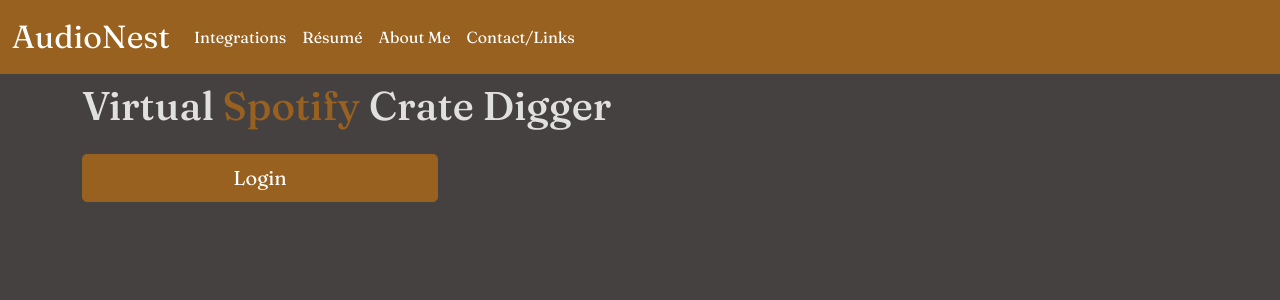
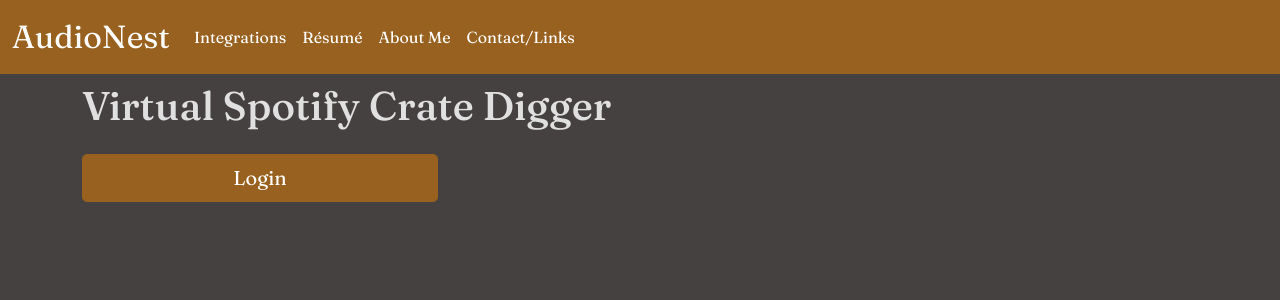
Before and after one commit to jdotglove/audionest-v2, a Next.js app: page /integrations in a window 1280 px wide. Shown: the top 300 px of the page. Built offline with nearby package versions, Linux system fonts and the light colour scheme; no server answers.

Commit message:
fix contrast

```diff
--- a/pages/integrations.tsx
+++ b/pages/integrations.tsx
@@ -26,7 +26,7 @@
               <Row className="py-2">
                 <Col>
                   <h1>
-                    Virtual <span style={{ color: "#98611F" }}>Spotify</span> Crate Digger
+                    Virtual Spotify Crate Digger
                   </h1>
                 </Col>
               </Row>
```
